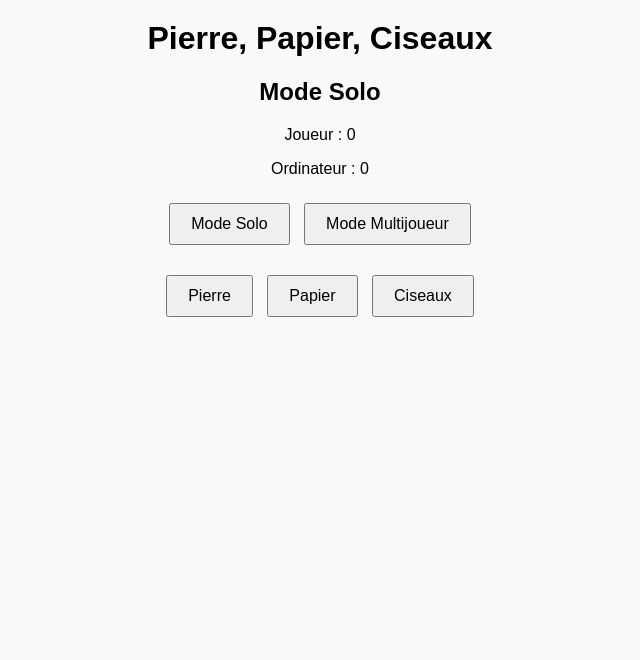
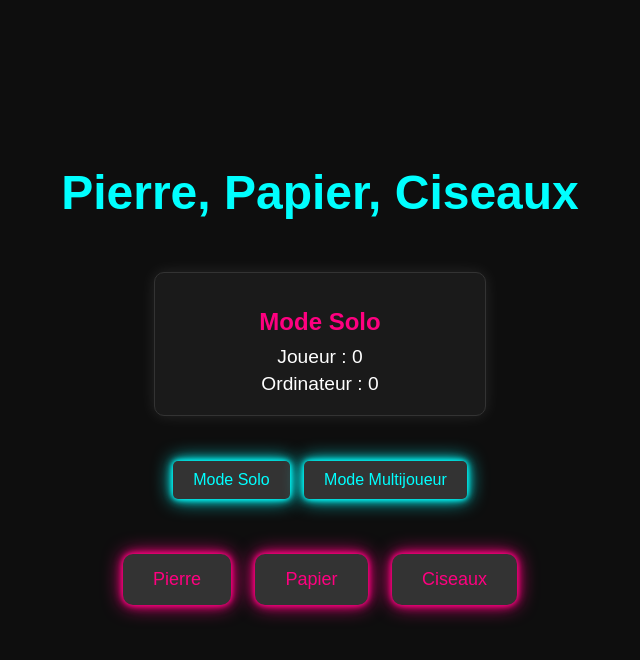
Before and after one commit to XPM56780/pierre-papier-ciseaux, a plain HTML site: page index.html in a window 1280 px wide. Shown: the whole page, without its empty margins (320-960 px from the left). Drawn offline with Linux system fonts and the light colour scheme.

Commit message:
projet neon ok

```diff
--- a/style.css
+++ b/style.css
@@ -1,35 +1,114 @@
+/* Style général */
 body {
     font-family: Arial, sans-serif;
     text-align: center;
-    background-color: #f9f9f9;
+    background-color: #0e0e0e; /* Fond sombre pour faire ressortir le néon */
+    color: #ffffff;
+    margin: 0;
+    padding: 0;
+    display: flex;
+    flex-direction: column;
+    align-items: center;
+    justify-content: center;
+    min-height: 100vh;
 }
 
+/* Titre principal avec effet néon */
 h1 {
     margin-top: 20px;
+    font-size: 3rem;
+    color: #0ff; /* Couleur néon bleu */
 }
 
+/* Tableau des scores */
 .scoreboard {
     margin: 20px auto;
+    padding: 15px;
+    background-color: #1a1a1a; /* Fond sombre */
+    border: 1px solid #333;
+    border-radius: 10px;
+    box-shadow: 0 0 15px rgba(255, 255, 255, 0.1);
+    width: 300px;
+    text-align: center;
 }
 
-.mode-selection,
+.scoreboard h2 {
+    margin-bottom: 10px;
+    font-size: 1.5rem;
+    color: #ff0080; /* Couleur néon rose */
+}
+
+.scoreboard p {
+    font-size: 1.2rem;
+    margin: 5px 0;
+    color: #fff;
+}
+
+/* Section de sélection du mode */
+.mode-selection {
+    margin: 20px;
+}
+
+.mode-selection button {
+    padding: 10px 20px;
+    font-size: 16px;
+    margin: 5px;
+    cursor: pointer;
+    background-color: #333;
+    color: #0ff;
+    border: none;
+    border-radius: 5px;
+    box-shadow: 0 0 5px #0ff, 0 0 10px #0ff, 0 0 20px #0ff;
+    transition: background-color 0.3s ease, box-shadow 0.3s ease, transform 0.2s ease;
+}
+
+.mode-selection button:hover {
+    background-color: #0ff;
+    color: #000;
+    box-shadow: 0 0 10px #0ff, 0 0 20px #0ff, 0 0 30px #0ff;
+    transform: scale(1.1);
+}
+
+/* Options du jeu */
 .game-options {
     margin: 20px;
 }
 
-button {
-    padding: 10px 20px;
-    font-size: 16px;
-    margin: 5px;
+.game-options button {
+    padding: 15px 30px;
+    font-size: 18px;
+    margin: 10px;
     cursor: pointer;
+    background-color: #333;
+    color: #ff0080;
+    border: none;
+    border-radius: 10px;
+    box-shadow: 0 0 5px #ff0080, 0 0 10px #ff0080, 0 0 20px #ff0080;
+    transition: transform 0.2s ease, background-color 0.3s ease, box-shadow 0.3s ease;
 }
 
+.game-options button:hover {
+    background-color: #ff0080;
+    color: #000;
+    box-shadow: 0 0 10px #ff0080, 0 0 20px #ff0080, 0 0 30px #ff0080;
+    transform: scale(1.1);
+}
+
+/* Résultat avec effet néon */
+#result {
+    margin-top: 20px;
+    font-size: 1.8rem;
+    font-weight: bold;
+    color: #39ff14; /* Couleur néon vert */
+    text-shadow: 0 0 5px #39ff14, 0 0 10px #39ff14, 0 0 20px #39ff14, 0 0 40px #39ff14;
+}
+
+/* Bouton masqué */
 .hidden {
     display: none;
 }
 
-#result {
-    margin-top: 20px;
-    font-size: 18px;
-    font-weight: bold;
+/* Effet de clic global */
+button:active {
+    transform: scale(0.95);
 }
```
Also changed, not shown: index.html (indentation only).
